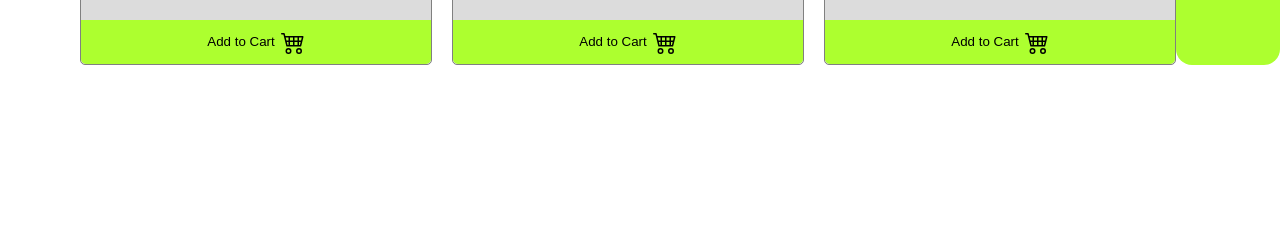
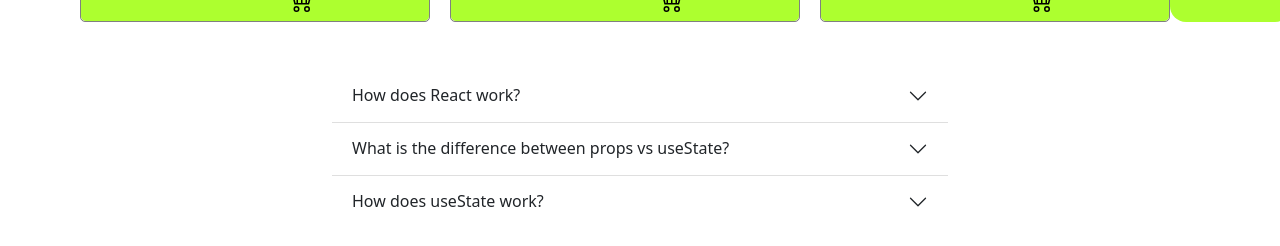
Before and after one commit to raiihan/electronics-shop, a React (Create React App) app: page / in a window 1280 px wide. Shown: the part 2046-2292 px from the top of the page. Before the commit the page ends 2111 px from the top, so only its background shows below. Built offline with nearby package versions, Linux system fonts and the light colour scheme.

Commit message:
Frequently Question and Answer added

```diff
--- a/package.json
+++ b/package.json
@@ -6,7 +6,9 @@
     "@testing-library/jest-dom": "^5.16.2",
     "@testing-library/react": "^12.1.4",
     "@testing-library/user-event": "^13.5.0",
+    "bootstrap": "^5.1.3",
     "react": "^17.0.2",
+    "react-bootstrap": "^2.2.2",
     "react-dom": "^17.0.2",
     "react-icons": "^4.3.1",
     "react-modal": "^3.14.4",
--- a/public/index.html
+++ b/public/index.html
@@ -1,14 +1,12 @@
 <!DOCTYPE html>
 <html lang="en">
+
 <head>
   <meta charset="utf-8" />
   <link rel="icon" href="%PUBLIC_URL%/favicon.ico" />
   <meta name="viewport" content="width=device-width, initial-scale=1" />
   <meta name="theme-color" content="#000000" />
-    <meta
-      name="description"
-      content="Web site created using create-react-app"
-    />
+  <meta name="description" content="Web site created using create-react-app" />
   <link rel="apple-touch-icon" href="%PUBLIC_URL%/logo192.png" />
   <!--
       manifest.json provides metadata used when your web app is installed on a
@@ -26,6 +24,7 @@
     -->
   <title>React App</title>
 </head>
+
 <body>
   <noscript>You need to enable JavaScript to run this app.</noscript>
   <div id="root"></div>
@@ -39,5 +38,10 @@
       To begin the development, run `npm start` or `yarn start`.
       To create a production bundle, use `npm run build` or `yarn build`.
     -->
+
+  <script src="https://cdn.jsdelivr.net/npm/bootstrap@5.1.3/dist/js/bootstrap.bundle.min.js"
+    integrity="sha384-ka7Sk0Gln4gmtz2MlQnikT1wXgYsOg+OMhuP+IlRH9sENBO0LRn5q+8nbTov4+1p"
+    crossorigin="anonymous"></script>
 </body>
+
 </html>
--- a/src/App.js
+++ b/src/App.js
@@ -1,5 +1,7 @@
 import './App.css';
 import Shop from './components/Shop/Shop';
+import 'bootstrap/dist/css/bootstrap.min.css';
+import Fqa from './components/FQA/Fqa';
 
 function App() {
   return (
@@ -9,6 +11,7 @@
         <h5>Our Product Your Passion</h5>
       </div>
       <Shop />
+      <Fqa />
     </div>
   );
 }
--- /dev/null
+++ b/src/components/FQA/Fqa.js
@@ -0,0 +1,97 @@
+import React from 'react';
+
+const Fqa = () => {
+    return (
+        <div>
+            <div className="accordion accordion-flush container my-5 w-50" id="accordionFlushExample">
+                <div className="accordion-item">
+                    <h2 className="accordion-header" id="flush-headingOne">
+                        <button className="accordion-button collapsed" type="button" data-bs-toggle="collapse" data-bs-target="#flush-collapseOne" aria-expanded="false" aria-controls="flush-collapseOne">
+                            How does React work?
+                        </button>
+                    </h2>
+                    <div id="flush-collapseOne" className="accordion-collapse collapse" aria-labelledby="flush-headingOne" data-bs-parent="#accordionFlushExample">
+                        <div className="accordion-body">
+                            Basically React maintains a tree. This tree able to do diff algorithm computation on the nodes.<br />
+                            <code>JSX</code><br />
+                            JSX means Javascript XML. It is the syntactic sugar of HTML . JSX is used for creating javascript objects like createElement.
+                            <br />
+                            <code>Virtual DOM</code><br />
+                            React implements a virtual DOM that is basically a DOM tree representation in JavaScript. It is a soft copy of browser DOM. When you change props or state that time react create a DOM and Compared with own virtual DOM for check where happened the change and update browser DOM that particular part.
+
+                        </div>
+                    </div>
+                </div>
+                <div className="accordion-item">
+                    <h2 className="accordion-header" id="flush-headingTwo">
+                        <button className="accordion-button collapsed" type="button" data-bs-toggle="collapse" data-bs-target="#flush-collapseTwo" aria-expanded="false" aria-controls="flush-collapseTwo">
+                            What is the difference between props vs useState?
+                        </button>
+                    </h2>
+                    <div id="flush-collapseTwo" className="accordion-collapse collapse" aria-labelledby="flush-headingTwo" data-bs-parent="#accordionFlushExample">
+                        <div className="accordion-body">
+                            <code>Props:-</code> React Props are like function arguments in JavaScript and attributes in HTML. <br />
+                            <code>useState:-</code> React useState return a state full value and a function to update it.
+                            <table className="table table-success table-striped table-bordered border-dark my-5">
+                                <thead>
+                                    <tr>
+
+                                        <th scope="col">Props</th>
+                                        <th scope="col" >State</th>
+
+                                    </tr>
+                                </thead>
+                                <tbody>
+                                    <tr>
+
+                                        <td>Props are immutable</td>
+                                        <td>State is mutable</td>
+
+                                    </tr>
+                                    <tr>
+
+
+                                        <td>Props are read-only</td>
+                                        <td>State changes can be asynchronous</td>
+                                    </tr>
+                                    <tr>
+
+                                        <td>Stateless components can have Props</td>
+                                        <td>Stateless components can not have State</td>
+                                    </tr>
+                                    <tr>
+
+                                        <td>Props allow to pass data from one components to other components as an arguments</td>
+                                        <td>State holds information about the components</td>
+                                    </tr>
+                                    <tr>
+                                        <td>Props can be accessd by the child components</td>
+                                        <td>State can not be accessd by child component</td>
+                                    </tr>
+                                </tbody>
+                            </table>
+                        </div>
+                    </div>
+                </div>
+                <div className="accordion-item">
+                    <h2 className="accordion-header" id="flush-headingThree">
+                        <button className="accordion-button collapsed" type="button" data-bs-toggle="collapse" data-bs-target="#flush-collapseThree" aria-expanded="false" aria-controls="flush-collapseThree">
+                            How does useState work?
+                        </button>
+                    </h2>
+                    <div id="flush-collapseThree" className="accordion-collapse collapse" aria-labelledby="flush-headingThree" data-bs-parent="#accordionFlushExample">
+                        <div className="accordion-body">
+                            <code>useState:-</code> returns a state full value and a function to update it. <br />
+                            useState এর array এর Second Element হিসাবে যে function (setState) পাওয়া যায় সেটা মূলত setState এর Action কে dispatch করে।<br />
+                            setState যদি কোনো Action যায় এবং সেটা  নতুন value কিনা চেক করে useState এর variable এর মান কে change করে নতুন মান বসিয়ে দেয়।<br />
+                            এবং setState function Asynchronous  way তে কাজ করে.
+
+                        </div>
+                    </div>
+                </div>
+            </div>
+        </div>
+    );
+};
+
+export default Fqa;
```
Also changed, not shown: 1 other file (tests, documents, lock files or other folders). Lines whose indentation alone changed are shown as unchanged.
